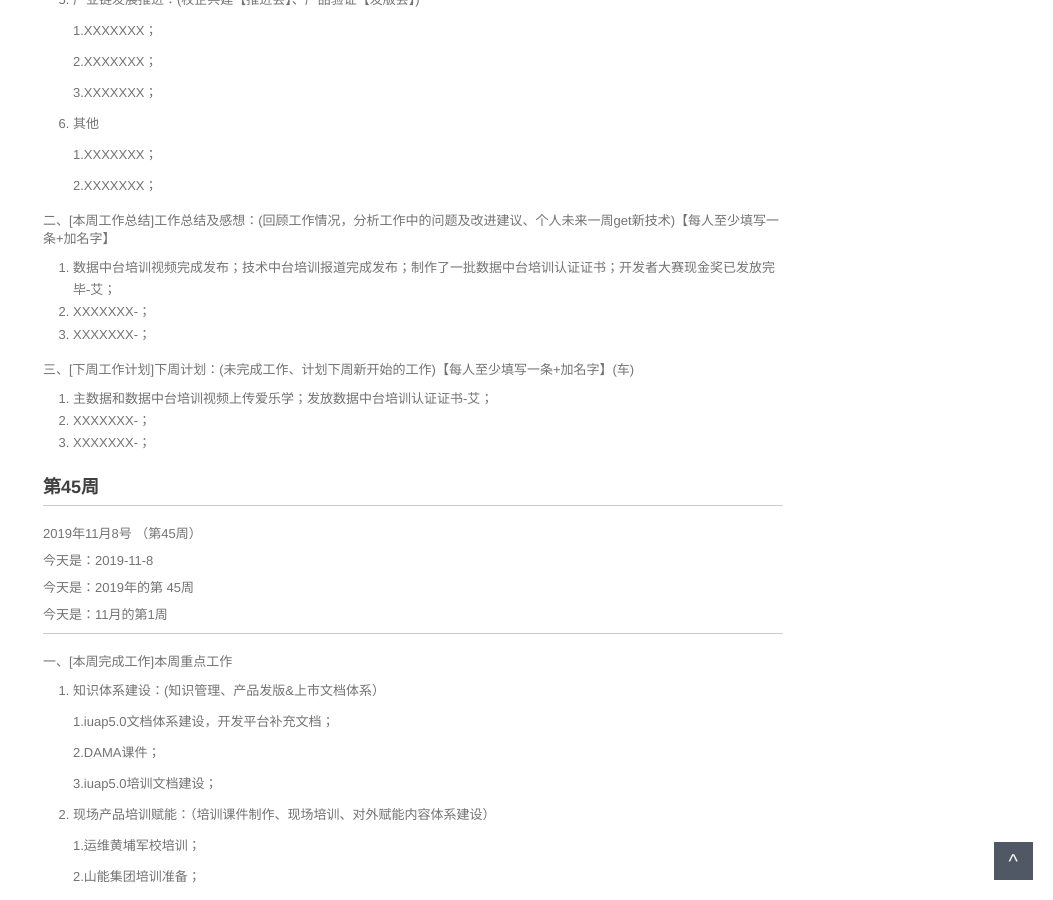
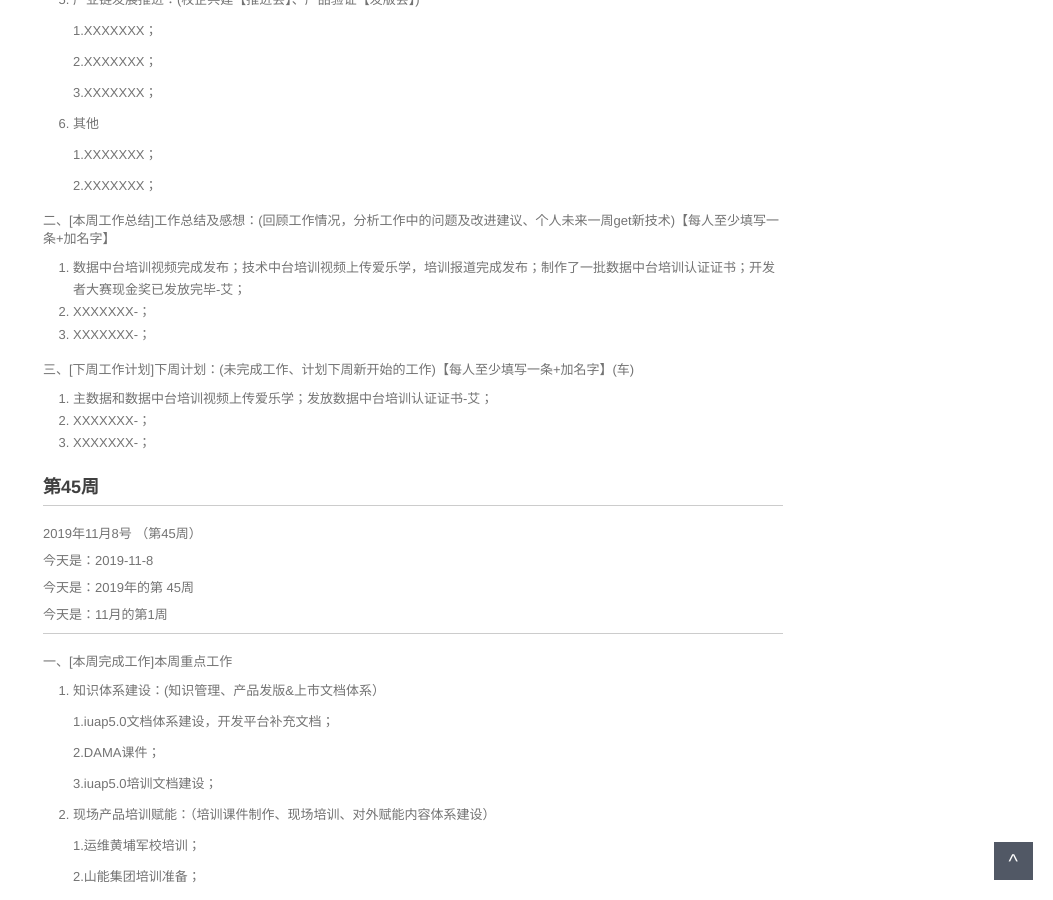
Before and after one commit to walllFlower/blog, a Jekyll site: the page built from _posts/2018-07-17-day_report_cxz.md, in a window 1280 px wide and 900 px high, scrolled down 1045 px. Shown: the whole window, without its empty margins (227-1280 px from the left). Built offline with Jekyll 4.4.1, drawn with Linux system fonts in a browser that asks for light colours; comment, search, counter and statistics services are not loaded.

Commit message:
Update 2018-07-17-day_report_cxz.md

```diff
--- a/_posts/2018-07-17-day_report_cxz.md
+++ b/_posts/2018-07-17-day_report_cxz.md
@@ -74,7 +74,7 @@ categories: 技术运营工作周报
 
 二、[本周工作总结]工作总结及感想：(回顾工作情况，分析工作中的问题及改进建议、个人未来一周get新技术)【每人至少填写一条+加名字】
 
-1. 数据中台培训视频完成发布；技术中台培训报道完成发布；制作了一批数据中台培训认证证书；开发者大赛现金奖已发放完毕-艾；
+1. 数据中台培训视频完成发布；技术中台培训视频上传爱乐学，培训报道完成发布；制作了一批数据中台培训认证证书；开发者大赛现金奖已发放完毕-艾；
 2. XXXXXXX-；
 3. XXXXXXX-；
 
```
